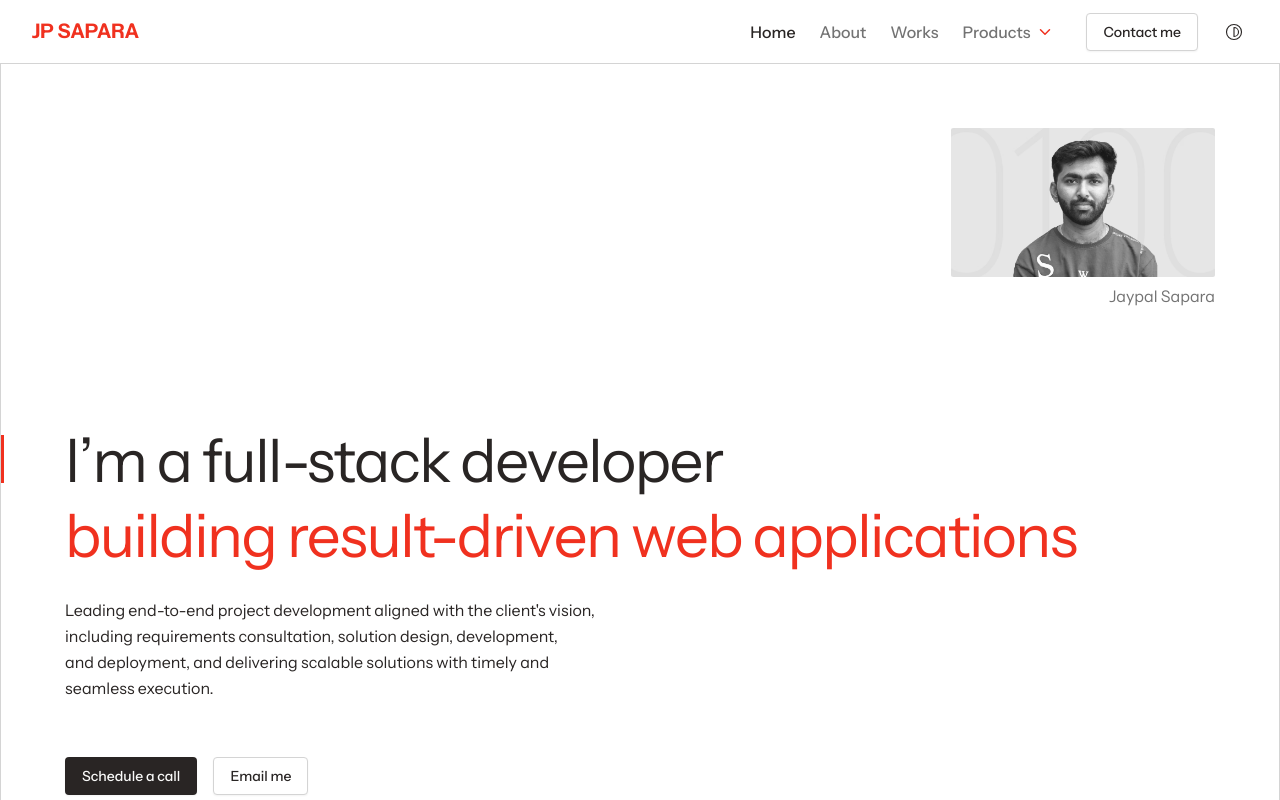
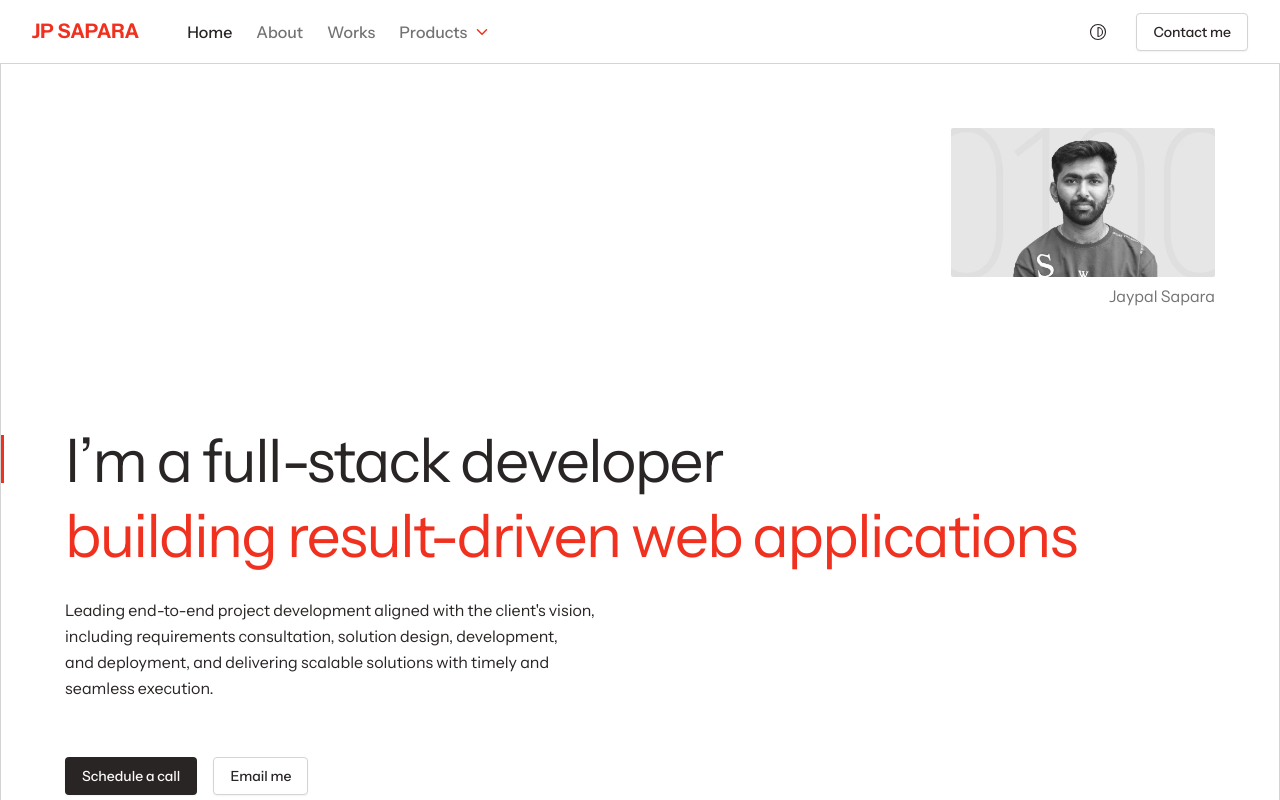
Before and after one commit to jaypalsapara/jaypalsapara.in, a React (Vite) app: page / in a window 1280 px wide. Shown: the top 800 px of the page. Built offline with nearby package versions, Linux system fonts and the light colour scheme.

Commit message:
Update nav-bar.tsx

```diff
--- a/src/components/nav-bar.tsx
+++ b/src/components/nav-bar.tsx
@@ -21,13 +21,13 @@ const NavBar = () => {
   return (
     <>
       <nav className="sticky top-0 z-9999999 col-span-12 flex h-16 items-center border-b bg-background">
-        <div className="px-4 lg:px-8 mx-auto flex h-full w-full max-w-[90rem] items-center">
+        <div className="px-4 lg:px-8 mx-auto flex h-full w-full max-w-[90rem] items-center gap-x-6">
           <NavLink to={'/'}>
             <p className="text-xl font-bold text-accent">
               JP <span>SAPARA</span>
             </p>
           </NavLink>
-          <ul className="mr-8 ml-auto hidden items-center gap-6 text-muted-foreground *:font-medium lg:flex">
+          <ul className="mr-auto ms-6 hidden items-center gap-6 text-muted-foreground *:font-medium lg:flex">
             <li>
               <NavLink to={'/'} onClick={() => start()} className={handleLinkClassName}>
                 Home
@@ -54,12 +54,12 @@ const NavBar = () => {
               </button>
             </li>
           </ul>
+          <AppearanceToggle className="hidden size-7 place-content-center lg:grid" />
           <a href={'mailto:' + EMAIL} target="_blank" className="hidden lg:block">
             <Button className="font-medium" variant="outline">
               Contact me
             </Button>
           </a>
-          <AppearanceToggle className="ms-5.5 hidden size-7 place-content-center lg:grid" />
           <button
             id="mobile-nav-toggle"
             className="group relative ms-auto size-10 *:absolute *:w-[calc(100%-1rem)] *:-translate-1/2 *:border *:border-muted-foreground lg:hidden"
```
